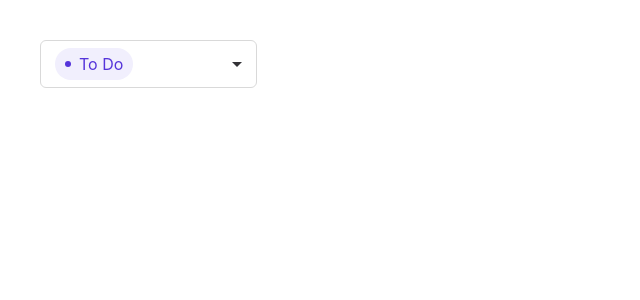
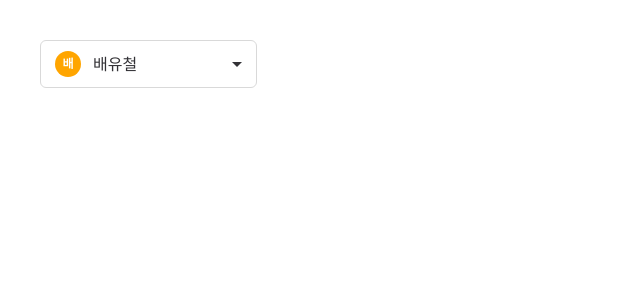
Before and after one commit to codeit-part3-4team/codeit-taskify, a Next.js app: page /Dropdowntest in a window 1280 px wide. Shown: the top 300 px of the page, without its empty margins (0-640 px from the left). Built offline with nearby package versions, Linux system fonts and the light colour scheme.

Commit message:
feat:dropdown manager 1차 구현 완료

```diff
--- a/src/app/Dropdowntest/page.tsx
+++ b/src/app/Dropdowntest/page.tsx
@@ -25,15 +25,33 @@
 //   );
 // }
 
+// import { useState } from "react";
+// import DropdownProgress, { ProgressValue } from "@/components/Dropdown/dropdown-progress/dropdownprogress";
+
+// export default function Page() {
+//   const [value, setValue] = useState<ProgressValue>("todo");
+
+//   return (
+//     <div style={{ padding: 40 }}>
+//       <DropdownProgress value={value} onChange={setValue} />
+//     </div>
+//   );
+// }
+
 import { useState } from "react";
-import DropdownProgress, { ProgressValue } from "@/components/Dropdown/dropdown-progress/dropdownprogress";
+import ManagerSelect, { Manager } from "@/components/Dropdown/dropdown-manager/dropdownmanager";
+
+const DUMMY: Manager[] = [
+  { id: "1", name: "배유철" },
+  { id: "2", name: "배동석" },
+];
 
 export default function Page() {
-  const [value, setValue] = useState<ProgressValue>("todo");
+  const [selected, setSelected] = useState<Manager | null>(DUMMY[0]);
 
   return (
     <div style={{ padding: 40 }}>
-      <DropdownProgress value={value} onChange={setValue} />
+      <ManagerSelect managers={DUMMY} value={selected} onChange={setSelected} />
     </div>
   );
 }
--- a/src/components/Dropdown/dropdown-manager/dropdownmanager.module.css
+++ b/src/components/Dropdown/dropdown-manager/dropdownmanager.module.css
@@ -0,0 +1,118 @@
+.root {
+  position: relative;
+  width: 217px;
+  font-family: var(--font-pretendard);
+}
+
+.control {
+  width: 217px;
+  height: 48px;
+  display: flex;
+  align-items: center;
+  gap: 10px;
+  padding: 0 14px;
+  background: var(--white-ffffff);
+  border: 1px solid var(--gray-d9d9d9);
+  border-radius: 6px;
+}
+
+.controlFocused {
+  border-color: var(--violet-5534da);
+  box-shadow: 0 0 0 2px rgba(85, 52, 218, 0.18);
+}
+
+.input {
+  border: none;
+  outline: none;
+  background: transparent;
+  flex: 1;
+  min-width: 0;
+  color: var(--black-333236);
+}
+
+.input::placeholder {
+  color: var(--gray-9fa6b2);
+}
+
+
+.caret {
+  width: 0;
+  height: 0;
+  border-left: 5px solid transparent;
+  border-right: 5px solid transparent;
+  border-top: 5px solid var(--black-333236);
+  transition: transform 120ms ease;
+}
+
+.caretUp {
+  transform: rotate(180deg);
+}
+
+
+.avatar {
+  width: 26px;
+  height: 26px;
+  border-radius: 50%;
+
+  display: inline-flex;
+  align-items: center;
+  justify-content: center;
+
+  font-size: 12px;
+  font-weight: 600;
+  color: var(--white-ffffff);
+}
+
+.avatarGreen {
+  background: var(--green-7ac555);
+}
+
+.avatarOrange {
+  background: var(--orange-ffa500);
+}
+
+.panel {
+  position: absolute;
+  top: calc(100% + 8px);
+  left: 0;
+  width: 217px;
+  background: var(--white-ffffff);
+  border: 1px solid var(--gray-d9d9d9);
+  border-radius: 6px;
+  overflow: hidden;
+  z-index: 50;
+}
+
+.row {
+  width: 100%;
+  height: 48px;
+  display: flex;
+  align-items: center;
+  gap: 10px;
+  padding: 0 14px;
+  background: transparent;
+  border: none;
+  cursor: pointer;
+  text-align: left;
+}
+
+.row:hover {
+  background: var(--gray-fafafa);
+}
+
+.checkArea {
+  width: 18px;
+  display: flex;
+  justify-content: center;
+  align-items: center;
+  color: var(--gray-787486);
+}
+
+.checkIcon {
+  font-size: 18px;
+  line-height: 1;
+}
+
+.name {
+  color: var(--black-333236);
+}
--- a/src/components/Dropdown/dropdown-manager/dropdownmanager.tsx
+++ b/src/components/Dropdown/dropdown-manager/dropdownmanager.tsx
@@ -0,0 +1,158 @@
+"use client";
+
+import { useEffect, useId, useMemo, useRef, useState } from "react";
+import styles from "./dropdownmanager.module.css";
+
+export type Manager = {
+  id: string;
+  name: string;
+};
+
+type Props = {
+  managers: Manager[];
+  value?: Manager | null;
+  onChange: (next: Manager | null) => void;
+
+  placeholder?: string;             // "이름을 입력해 주세요"
+  disabled?: boolean;
+};
+
+function getInitial(name: string) {
+  return name?.trim()?.[0] ?? "";
+}
+
+function avatarTone(id: string) {
+  const n = Array.from(id).reduce((acc, ch) => acc + ch.charCodeAt(0), 0);
+  return n % 2 === 0 ? "green" : "orange";
+}
+
+export default function ManagerSelect({
+  managers,
+  value,
+  onChange,
+  placeholder = "이름을 입력해 주세요",
+  disabled = false,
+}: Props) {
+  const [open, setOpen] = useState(false);
+  const [query, setQuery] = useState("");
+  const rootRef = useRef<HTMLDivElement | null>(null);
+  const inputRef = useRef<HTMLInputElement | null>(null);
+  const listId = useId();
+
+  const displayValue = open ? query : value?.name ?? "";
+
+  const filtered = useMemo(() => {
+    const q = query.trim();
+    if (!q) return managers;
+
+    return managers.filter((m) => m.name.includes(q));
+  }, [managers, query]);
+
+  useEffect(() => {
+    if (!open) return;
+
+    const onPointerDown = (e: PointerEvent) => {
+      const t = e.target as Node;
+      if (!rootRef.current?.contains(t)) setOpen(false);
+    };
+
+    const onKeyDown = (e: KeyboardEvent) => {
+      if (e.key === "Escape") {
+        setOpen(false);
+        setQuery("");
+        inputRef.current?.blur();
+      }
+    };
+
+    window.addEventListener("pointerdown", onPointerDown);
+    window.addEventListener("keydown", onKeyDown);
+    return () => {
+      window.removeEventListener("pointerdown", onPointerDown);
+      window.removeEventListener("keydown", onKeyDown);
+    };
+  }, [open]);
+
+  const openDropdown = () => {
+    if (disabled) return;
+    setOpen(true);
+    setQuery("");
+  };
+
+  const handlePick = (m: Manager) => {
+    onChange(m);
+    setOpen(false);
+    setQuery("");
+    inputRef.current?.blur();
+  };
+
+  return (
+    <div ref={rootRef} className={styles.root}>
+      <div className={`${styles.control} ${open ? styles.controlFocused : ""}`}>
+        {/* 선택값이 있을 때만 아바타(초록/주황) 표시 */}
+        {value && !open && (
+          <span
+            className={`${styles.avatar} ${
+              avatarTone(value.id) === "green" ? styles.avatarGreen : styles.avatarOrange
+            }`}
+            aria-hidden="true"
+          >
+            {getInitial(value.name)}
+          </span>
+        )}
+
+        <input
+          ref={inputRef}
+          className={`${styles.input} text-md-regular`}
+          value={displayValue}
+          placeholder={value ? "" : placeholder}
+          onFocus={openDropdown}
+          onClick={openDropdown}
+          onChange={(e) => {
+            setOpen(true);
+            setQuery(e.target.value);
+          }}
+          disabled={disabled}
+          aria-expanded={open}
+          aria-controls={listId}
+        />
+
+        <span className={`${styles.caret} ${open ? styles.caretUp : ""}`} aria-hidden="true" />
+      </div>
+
+      {open && filtered.length > 0 && (
+        <div id={listId} role="listbox" className={styles.panel}>
+          {filtered.map((m) => {
+            const selected = value?.id === m.id;
+            const tone = avatarTone(m.id);
+
+            return (
+              <button
+                key={m.id}
+                type="button"
+                role="option"
+                aria-selected={selected}
+                className={styles.row}
+                onClick={() => handlePick(m)}
+              >
+                <span className={styles.checkArea} aria-hidden="true">
+                  {selected && <span className={styles.checkIcon}>✓</span>}
+                </span>
+
+                <span
+                  className={`${styles.avatar} ${
+                    tone === "green" ? styles.avatarGreen : styles.avatarOrange
+                  }`}
+                  aria-hidden="true"
+                >
+                  {getInitial(m.name)}
+                </span>
+
+                <span className={`${styles.name} text-md-regular`}>{m.name}</span>
+              </button>
+            );
+          })}
+        </div>
+      )}
+    </div>
+  );
+}
```
